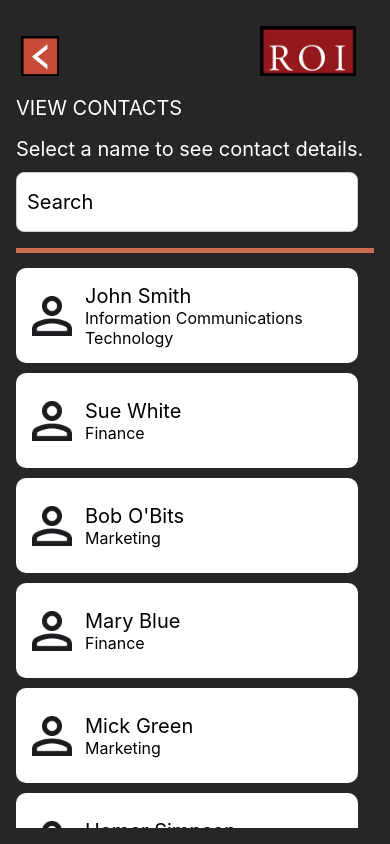
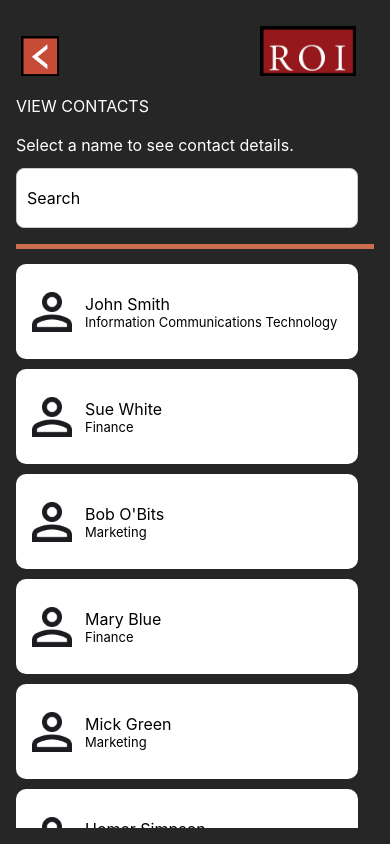
Before and after one commit to lisastudy2/ROI_MobileApp, a React Native app: screen /ContactsList in a window 390 px wide. Built offline with nearby package versions, Linux system fonts and the light colour scheme.

Commit message:
More text adjustments.

```diff
--- a/Screens/AddContact.js
+++ b/Screens/AddContact.js
@@ -15,7 +15,6 @@ useEffect(() => {
       setTextSize(parseFloat(savedSize));
       }});
       return unsubscribe;}, [navigation]);
-
 
 // Variables for the form.
 const [id, setID] = useState('');
@@ -50,6 +49,7 @@ const handleAddContact = async () => { const newContact = {id, name, department,
     <SafeAreaView style={styles.container}>
       <KeyboardAvoidingView style={{ flex: 1}} behavior={Platform.OS === 'ios' ? 'padding' : 'height'}>
 
+{/* Start of header section - */}
       <View style={styles.topBarContainer}>
 
         <View style={[styles.topBarCell, {alignItems: 'flex-start'}]}>
@@ -70,7 +70,7 @@ const handleAddContact = async () => { const newContact = {id, name, department,
       <ScrollView contentContainerStyle={{ flexGrow: 1, paddingBottom: 100 }} keyboardShouldPersistTaps="handled">
 
       <Text style={[styles.heading, { fontSize: textSize }]}>ADD NEW CONTACT</Text>
-      <Text style={[styles.instruction, { fontSize: textSize - 5 }]}>Please fill in details of new contact and save.</Text>
+      <Text style={[styles.instruction, { fontSize: textSize }]}>Please fill in details of new contact and save.</Text>
       <Text style={styles.space}> </Text>
       <View style={styles.divider} />
 {/* End of header section - */}
@@ -126,9 +126,9 @@ const handleAddContact = async () => { const newContact = {id, name, department,
 // Customisation of display.
 const styles = StyleSheet.create({
   container:      { flex: 1, backgroundColor: '#262626', padding: 16 },
-  heading:        { fontSize: 20, color: '#FFFFFF', marginBottom: 16 },
-  instruction:    { fontSize: 20, color: '#FFFFFF', lineHeight: 26 },
-  formFields:     { fontSize: 16, color: '#262626' },
+  heading:        { color: '#FFFFFF', marginBottom: 16 },
+  instruction:    { color: '#FFFFFF', lineHeight: 26 },
+  formFields:     { color: '#262626' },
   buttonStyle:    { backgroundColor: '#FFFFFF', borderRadius: 12, padding: 16, alignItems: 'center', marginTop: 12, marginRight: 16 },
   buttonText:     { color: '#262626', fontSize: 16 },
   card:           { backgroundColor: "#FFFFFF",paddingVertical: 10, paddingHorizontal: 5, borderRadius: 10, marginBottom: 10, marginRight: 16 },
@@ -137,10 +137,10 @@ const styles = StyleSheet.create({
   space:          { fontSize: 8, color: "#FFFFFF" },
   divider:        { height: 5, backgroundColor: '#CB6D4f', marginVertical: 15 },
   icon:           { width: 60, height: 75, resizeMode: 'contain', alignSelf: 'center', marginLeft: 1 },
-  name:           { fontSize: 16, color: '#262626', lineHeight: 26 },
-  department:     { fontSize: 16, color: '#262626', lineHeight: 26 },
-  phone:          { fontSize: 16, color: '#262626', lineHeight: 26 },
-  address:        { fontSize: 16, color: '#262626', lineHeight: 26 },
+  name:           { color: '#262626', lineHeight: 26 },
+  department:     { color: '#262626', lineHeight: 26 },
+  phone:          { color: '#262626', lineHeight: 26 },
+  address:        { color: '#262626', lineHeight: 26 },
   input:          { backgroundColor: '#FFFFFF', borderWidth: 1, borderColor: '#262626', borderRadius: 10, padding: 10, marginVertical:5},
   logo:           { width: 110, height: 50, resizeMode: 'contain', alignSelf: 'flex-end', marginBottom: 10, marginRight: 16 },
   topBarContainer:{ flexDirection: 'row', alignItems: 'center', paddingVertical: 10 },
--- a/Screens/ContactDetails.js
+++ b/Screens/ContactDetails.js
@@ -43,8 +43,8 @@ useEffect(() => {
 
 <ScrollView>
 
-      <Text style={styles.heading}>VIEW CONTACT DETAILS</Text>
-      <Text style={styles.instruction}>
+      <Text style={[styles.heading, { fontSize: textSize }]}>VIEW CONTACT DETAILS</Text>
+      <Text style={[styles.instruction, { fontSize: textSize }]}>
         Select a name to see contact details:{' '}
       </Text>
       <Text style={styles.space}> </Text>
@@ -79,22 +79,22 @@ useEffect(() => {
 }
 
 const styles = StyleSheet.create({
-  container: { flex: 1, backgroundColor: '#262626', padding: 16 },
-  heading: { fontSize: 20, color: '#FFFFFF', marginBottom: 16 },
-  instruction: { fontSize: 20, color: '#FFFFFF', lineHeight: 26 },
-  buttonStyle: {backgroundColor: '#FFFFFF', borderRadius: 12, padding: 16, alignItems: 'center', marginTop: 12 },
-  buttonText: { color: '#262626', fontSize: 16 },
-  card: { backgroundColor: '#FFFFFF', paddingVertical: 10, paddingHorizontal: 5, borderRadius: 10, marginBottom: 10, marginRight: 16, alignItems: 'center' },
-  cardContent: { flex: 1, flexDirection: 'row', alignItems: 'center' },
-  cardName: { marginLeft: 2 },
-  cardContainer: { marginLeft: 1, flex: 1 },
-  text:    { color: '#262626', alignSelf: 'center' },
-  space: { fontSize: 8, color: 'black' },
-  divider: { height: 5, backgroundColor: '#CB6D4f', marginVertical: 15 },
-  icon: { width: 60, height: 75, resizeMode: 'contain', alignSelf: 'center', marginLeft: 1 },
-  nameField: { color: '#262626', lineHeight: 26, fontWeight: 'bold' },
-  otherFields: {color: '#262626', lineHeight: 26, fontWeight: 'bold' },
-  logo: { width: 100, height: 50, resizeMode: 'contain', alignSelf: 'flex-end', marginBottom: 10, marginRight: 16 },
-  topBarContainer: { flexDirection: 'row', alignItems: 'center', paddingVertical: 10 },
-  backButton: { width: 80, height: 40, resizeMode: 'contain', marginHorizontal: -16 },
+  container:      { flex: 1, backgroundColor: '#262626', padding: 16 },
+  heading:        { color: '#FFFFFF', marginBottom: 16 },
+  instruction:    { color: '#FFFFFF', lineHeight: 26 },
+  buttonStyle:    { backgroundColor: '#FFFFFF', borderRadius: 12, padding: 16, alignItems: 'center', marginTop: 12, marginRight: 16 },
+  buttonText:     { color: '#262626' },
+  card:           { backgroundColor: '#FFFFFF', paddingVertical: 10, paddingHorizontal: 5, borderRadius: 10, marginBottom: 10, marginRight: 16, alignItems: 'center' },
+  cardContent:    { flex: 1, flexDirection: 'row', alignItems: 'center' },
+  cardName:       { marginLeft: 2 },
+  cardContainer:  { marginLeft: 1, flex: 1 },
+  text:           { color: '#262626', alignSelf: 'center' },
+  space:          { fontSize: 8, color: 'black' },
+  divider:        { height: 5, backgroundColor: '#CB6D4f', marginVertical: 15 },
+  icon:           { width: 60, height: 75, resizeMode: 'contain', alignSelf: 'center', marginLeft: 1 },
+  nameField:      { color: '#262626', lineHeight: 26, fontWeight: 'bold' },
+  otherFields:    {color: '#262626', lineHeight: 26, fontWeight: 'bold' },
+  logo:           { width: 100, height: 50, resizeMode: 'contain', alignSelf: 'flex-end', marginBottom: 10, marginRight: 16 },
+  topBarContainer:{ flexDirection: 'row', alignItems: 'center', paddingVertical: 10 },
+  backButton:     { width: 80, height: 40, resizeMode: 'contain', marginHorizontal: -16 },
 });
--- a/Screens/ContactsList.js
+++ b/Screens/ContactsList.js
@@ -86,10 +86,10 @@ return (
 
     ListHeaderComponent={
       <>
-      <Text style={styles.heading}>VIEW CONTACTS</Text>
-      <Text style={styles.instruction}>Select a name to see contact details. </Text>
+      <Text style={[styles.heading, { fontSize: textSize }]}>VIEW CONTACTS</Text>
+      <Text style={[styles.instruction, { fontSize: textSize }]}>Select a name to see contact details. </Text>
       <Text style={styles.space}> </Text>
-      <TextInput style={styles.searchInput} placeholder="Search" value={searchText} onChangeText={setSearchText}/>
+      <TextInput style={[styles.searchInput, { fontSize: textSize }]} placeholder="Search" value={searchText} onChangeText={setSearchText}/>
       <View style={styles.divider} />
       </>
     }
@@ -101,8 +101,8 @@ return (
         <TouchableOpacity style={styles.cardContent} onPress={() => navigation.navigate('ContactDetails', { entry: item })}>
         <Image source={require('../assets/images/personIcon.png')} style={styles.icon}/>
         <View style={styles.cardContainer}>
-        <Text style={styles.cardName}>{item.name}</Text>
-        <Text style={styles.cardDepartment}>{item.department}</Text>
+        <Text style={[styles.cardName, { fontSize: textSize }]}>{item.name}</Text>
+        <Text style={[styles.cardDepartment, { fontSize: textSize - 3 }]}>{item.department}</Text>
         </View>
       </TouchableOpacity>
       </View>
@@ -116,15 +116,15 @@ return (
 // Customisation of display.
 const styles = StyleSheet.create({
   container:      { flex: 1, backgroundColor: '#262626', padding: 16 },
-  heading:        { fontSize: 20,  color: '#FFFFFF', marginBottom: 16 },
-  instruction:    { fontSize: 20, color: '#FFFFFF', lineHeight: 26 },
+  heading:        { color: '#FFFFFF', marginBottom: 16 },
+  instruction:    { color: '#FFFFFF', lineHeight: 26 },
   card:           { backgroundColor: "#FFFFFF",paddingVertical: 10, paddingHorizontal: 5, borderRadius: 10, marginBottom: 10, marginRight: 16},
   cardContent:    { flex:1, flexDirection: 'row', alignItems: 'center' },
-  cardName:       { fontSize: 20, marginLeft: 2},
-  cardDepartment: { fontSize: 16, color: "black", marginLeft: 2 },
+  cardName:       { marginLeft: 2 },
+  cardDepartment: { color: "black", marginLeft: 2 },
   cardContainer:  { marginLeft: 1, flex: 1 },
   space:          { fontSize: 8, color: "#262626" },
-  searchInput:    { fontSize: 20, height: 60, borderColor: '#ccc', backgroundColor: '#FFFFFF', borderWidth: 1, borderRadius: 8, paddingHorizontal: 10, marginBottom:1, marginRight: 16 },
+  searchInput:    { height: 60, borderColor: '#ccc', backgroundColor: '#FFFFFF', borderWidth: 1, borderRadius: 8, paddingHorizontal: 10, marginBottom:1, marginRight: 16 },
   divider:        { height: 5, backgroundColor: '#CB6D4f', marginVertical: 15 },
   logo:           { width: 100, height: 50, resizeMode: 'contain', alignSelf: 'flex-end', marginBottom: 10, marginRight: 16 },
   icon:           { width: 60, height: 75, resizeMode: 'contain', alignSelf: 'flex-start', marginLeft: 1 },
--- a/Screens/EditContact.js
+++ b/Screens/EditContact.js
@@ -69,8 +69,8 @@ useEffect(() => {
         </View>
       </View>
       <ScrollView>
-      <Text style={styles.heading}>EDIT CONTACT DETAILS</Text>
-      <Text style={styles.instruction}>Update the details and save your changes.</Text>
+      <Text style={[styles.heading, { fontSize: textSize }]}>EDIT CONTACT DETAILS</Text>
+      <Text style={[styles.instruction, { fontSize: textSize }]}>Update the details and save your changes.</Text>
       <Text style={styles.space}> </Text>
       <View style={styles.divider} />
 {/* End of header section - */}
--- a/Screens/EditSelectContact.js
+++ b/Screens/EditSelectContact.js
@@ -69,10 +69,10 @@ return (
 
     ListHeaderComponent={
       <>
-    <Text style={styles.heading}>EDIT CONTACTS</Text>
-    <Text style={styles.instruction}>Select a name to edit contact details. </Text>
+    <Text style={[styles.heading, { fontSize: textSize }]}>EDIT CONTACTS</Text>
+    <Text style={[styles.instruction, { fontSize: textSize }]}>Select a name to edit contact details. </Text>
     <Text style={styles.space}> </Text>
-    <TextInput style={styles.searchInput} placeholder="Search" value={searchText} onChangeText={setSearchText}/>
+    <TextInput style={[styles.searchInput, { fontSize: textSize }]} placeholder="Search" value={searchText} onChangeText={setSearchText}/>
     <View style={styles.divider} />
       </>
     }
@@ -84,7 +84,7 @@ return (
         <Image source={require('../assets/images/editIcon.png')} style={styles.icon}/>
         <View style={styles.cardContainer}>
         <Text style={[styles.cardName, { fontSize: textSize }]}>{item.name}</Text>
-        <Text style={[styles.cardDepartment, { fontSize: textSize - 5 }]}>{item.department}</Text>
+        <Text style={[styles.cardDepartment, { fontSize: textSize - 3 }]}>{item.department}</Text>
         </View>
       </TouchableOpacity>
       </View>
@@ -97,17 +97,17 @@ return (
 
 const styles = StyleSheet.create({
   container:      { flex: 1, backgroundColor: '#262626', padding: 16 },
-  heading:        { fontSize: 20, color: '#FFFFFF', marginBottom: 16 },
-  instruction:    { fontSize: 20, color: '#FFFFFF', lineHeight: 26 },
+  heading:        { color: '#FFFFFF', marginBottom: 16 },
+  instruction:    { color: '#FFFFFF', lineHeight: 26 },
   buttonStyle:    { backgroundColor: '#FFFFFF', borderRadius: 12, padding: 16,alignItems: 'center', marginTop: 12 },
   buttonText:     { color: '#262626' },
   card:           { backgroundColor: "#FFFFFF",paddingVertical: 10, paddingHorizontal: 5, borderRadius: 10, marginBottom: 10, marginRight: 16},
   cardContent:    { flex:1, flexDirection: 'row', alignItems: 'center' },
-  cardName:       { fontSize: 20, marginLeft: 2},
-  cardDepartment: { fontSize: 16, color: "black", marginLeft: 2 },
+  cardName:       { marginLeft: 2},
+  cardDepartment: { color: "black", marginLeft: 2 },
   cardContainer:  { marginLeft: 1, flex: 1 },
   space:          { fontSize: 8, color: "black" },
-  searchInput:    { fontSize: 20, height: 60, borderColor: '#ccc', backgroundColor: '#FFFFFF', borderWidth: 1, borderRadius: 8, paddingHorizontal: 10, marginBottom:1, marginRight: 16 },
+  searchInput:    { height: 60, borderColor: '#ccc', backgroundColor: '#FFFFFF', borderWidth: 1, borderRadius: 8, paddingHorizontal: 10, marginBottom:1, marginRight: 16 },
   divider:        { height: 5, backgroundColor: '#CB6D4f', marginVertical: 15 },
   icon:           { width: 60, height: 75, resizeMode: 'contain', alignSelf: 'flex-start', marginLeft: 1 },
   logo:           { width: 100, height: 50, resizeMode: 'contain', alignSelf: 'flex-end', marginBottom: 10, marginRight: 16 },
--- a/Screens/Settings.js
+++ b/Screens/Settings.js
@@ -45,8 +45,8 @@ useEffect(() => { const loadSettings = async () => {
         </View>
       </View>
       <ScrollView>
-      <Text style={styles.heading}>CHANGE SETTINGS</Text>
-      <Text style={styles.instruction}>
+      <Text style={[styles.heading, { fontSize: textSize }]}>CHANGE SETTINGS</Text>
+      <Text style={[styles.instruction, { fontSize: textSize }]}>
         Update settings below and press Save.{' '}
       </Text>
       <Text style={styles.space}> </Text>
@@ -63,12 +63,13 @@ useEffect(() => { const loadSettings = async () => {
 {/* I tried using a slider originally (@react-native-community/slider), however it would only work in the Web preview, then I tried another which also did not want to work, so I switched to a text-based button method for adjusting these settings. */}
 
 {/* Text size adjuster. */}
+<Text style={styles.space}> </Text>
 <Text style={[styles.generalText, { fontSize: textSize, fontWeight: 'bold' }]}>
   Text size
 </Text>
-
+<Text style={styles.space}> </Text>
 <Text style={[styles.generalText, { fontSize: textSize }]}>
-  Press + and - symbols to adjust text size.
+  Press - and + symbols to adjust text size.
 </Text>
 <Text style={styles.space}> </Text>
 <View style={styles.levelAdjuster}>
@@ -87,8 +88,12 @@ useEffect(() => { const loadSettings = async () => {
     <Text style={[styles.levelText, { fontSize: textSize }]}>   [+]</Text>
   </TouchableOpacity>
   </View>
-      <Text style={styles.space}> </Text>
-      <Text style={styles.space}> </Text>
+  <Text style={styles.space}> </Text>
+
+<Text style={[styles.generalText, { fontSize: textSize }]}>
+  Then press Save below.
+</Text>
+      <View style={styles.divider2} />
 
 {/* Brightness adjuster. */}
           <Text style={[styles.generalText, { fontSize: textSize }]}>
@@ -120,9 +125,8 @@ useEffect(() => { const loadSettings = async () => {
 // Customisation of display.
 const styles = StyleSheet.create({
   container:      { flex: 1, backgroundColor: '#262626', padding: 16 },
-  heading:        { fontSize: 20, color: '#FFFFFF', marginBottom: 16 },
-  instruction:    { fontSize: 20, color: '#FFFFFF', lineHeight: 26 },
-  formFields:     { fontSize: 16, color: '#262626' },
+  heading:        { color: '#FFFFFF', marginBottom: 16 },
+  instruction:    { color: '#FFFFFF', lineHeight: 26 },
   buttonStyle:    { backgroundColor: '#FFFFFF', borderRadius: 12, padding: 16, alignItems: 'center', marginTop: 12, marginRight: 16 },
   buttonText:     { color: '#262626', fontSize: 16 },
   card:           { backgroundColor: "#FFFFFF",paddingVertical: 10, paddingHorizontal: 5, borderRadius: 10, marginBottom: 10, marginRight: 16 },
@@ -130,6 +134,7 @@ const styles = StyleSheet.create({
   cardContainer:  { marginLeft: 1, flex: 1 },
   space:          { fontSize: 8, color: "black" },
   divider:        { height: 5, backgroundColor: '#CB6D4f', marginVertical: 15 },
+  divider2:       { height: 1, backgroundColor: '#c64c38', marginVertical: 15 },
   icon:           { width: 60, height: 75, resizeMode: 'contain', alignSelf: 'center', marginLeft: 1 },
   input:          { backgroundColor: '#FFFFFF', borderWidth: 1, borderColor: '#262626', borderRadius: 10, padding: 10, marginVertical:5},
   logo:           { width: 110, height: 50, resizeMode: 'contain', alignSelf: 'flex-end', marginBottom: 10, marginRight: 16 },
```
